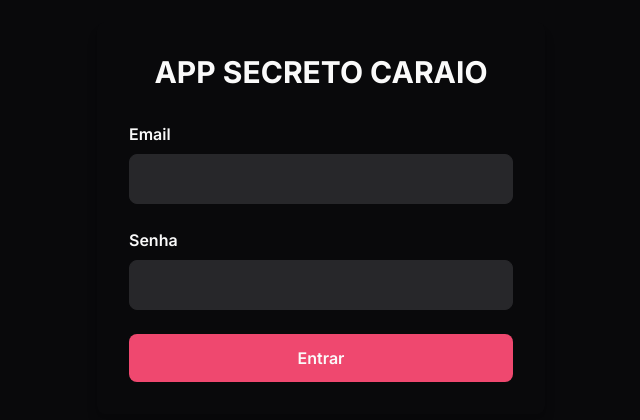
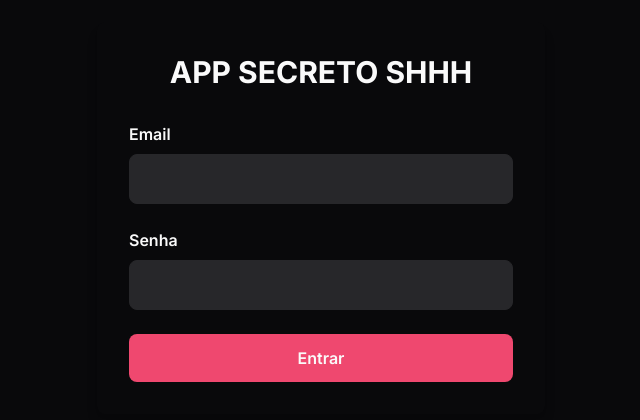
Before and after one commit to bielsolosos/Noto-Front-end, a Next.js app: page / in a window 1280 px wide. Shown: the part 182-602 px from the top of the page, without its empty margins (319-959 px from the left). Built offline with nearby package versions, Linux system fonts and the light colour scheme; no server answers.

Commit message:
alterando nome

```diff
--- a/app/page.tsx
+++ b/app/page.tsx
@@ -53,7 +53,7 @@ function LoginContent() {
         }}
       >
         <h2 className="text-3xl font-bold mb-8 text-center">
-          APP SECRETO CARAIO
+          APP SECRETO SHHH
         </h2>
 
         <form onSubmit={handleSubmit(onSubmit)} className="space-y-6">
```
